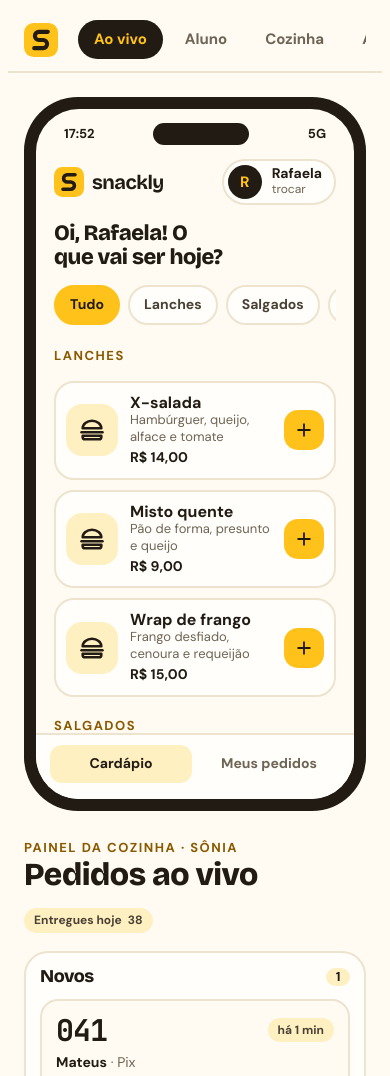
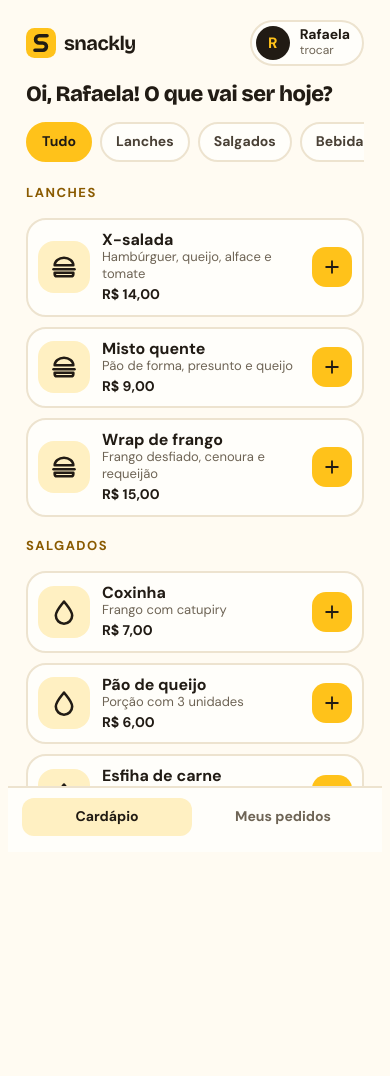
Before and after one commit to Caio-Simoni/snackly-app, a plain HTML site: page index.html in a window 390 px wide. Shown: the top 1076 px of the page. After the commit the page ends 860 px from the top, so only its background shows below. Drawn offline with nearby package versions, Linux system fonts and the light colour scheme.

Commit message:
No celular, o app do aluno abre em tela cheia e a cozinha anda sozinha
Co-Authored-By: Claude Opus 5.5 <noreply@anthropic.com>

```diff
--- a/index.html
+++ b/index.html
@@ -215,6 +215,15 @@ input[type=range]{width:100%;accent-color:var(--ink)}
 @media (max-width:760px){.kb{grid-template-columns:minmax(0,1fr)}.kcol{min-height:0}.brand span{display:none}.reset{display:none}}
 @media (max-width:520px){.phone.fit{width:100%;height:calc(100vh - 110px);padding:0;background:transparent;border-radius:0}.phone.fit .ph{border-radius:24px;border:2px solid var(--line)}.phone.fit .ph-status{display:none}.kpis{grid-template-columns:minmax(0,1fr)}}
 @media (prefers-reduced-motion:reduce){*{animation:none!important;transition:none!important}}
+/* celular de verdade: o app do aluno ocupa a tela inteira, sem moldura nem abas da demo */
+body.solo::before,body.solo .top{display:none}
+body.solo .wrap{padding:0;max-width:none}
+body.solo .phone,body.solo .phone.fit{width:100%;height:100vh;height:100dvh;padding:0;border-radius:0;background:var(--bg)}
+body.solo .phone .ph,body.solo .phone.fit .ph{border-radius:0;border:0}
+body.solo .ph-status{display:none}
+body.solo .ph-head{padding-top:calc(12px + env(safe-area-inset-top,0px));padding-left:max(18px,env(safe-area-inset-left,0px));padding-right:max(18px,env(safe-area-inset-right,0px))}
+body.solo .ph-foot{padding-bottom:calc(16px + env(safe-area-inset-bottom,0px))}
+body.solo .banner{top:calc(10px + env(safe-area-inset-top,0px))}
 </style>
 
 <header class="top">
@@ -387,7 +396,15 @@ function createOrder(pay){
   S.nextCode=S.nextCode>=999?1:S.nextCode+1;
   S.orders.push(o);if(pay==='saldo')S.wallet.saldo=r2(S.wallet.saldo-c.total);
   ui.cart={};ui.screen='order';ui.orderId=o.id;commit();
+  /* no celular sozinho não tem ninguém na cozinha: ela anda sozinha para o aluno ver o pedido ficar pronto */
+  if(isSolo()){autoStep(o.id,'novo',4000);autoStep(o.id,'prep',12000);}
 }
+function autoStep(id,from,ms){setTimeout(function(){var o=S.orders.find(function(x){return x.id===id;});if(o&&o.st===from)advance(id);},ms);}
+
+/* celular de verdade (tela estreita) abrindo o app: só o app do aluno, em tela cheia */
+var SOLO=window.matchMedia('(max-width:600px)');
+function isSolo(){return SOLO.matches&&(ui.tab==='ao-vivo'||ui.tab==='aluno');}
+if(SOLO.addEventListener)SOLO.addEventListener('change',function(){render();});else if(SOLO.addListener)SOLO.addListener(function(){render();});
 
 /* ---------- celular do aluno ---------- */
 function phone(fit){
@@ -570,15 +587,17 @@ function parents(){
 
 /* ---------- desenho ---------- */
 function render(){
+  var solo=isSolo(),tab=solo?'aluno':ui.tab;
+  document.body.classList.toggle('solo',solo);
   document.querySelectorAll('.tab').forEach(function(b){b.setAttribute('aria-selected',b.dataset.tab===ui.tab);});
-  document.querySelectorAll('.view').forEach(function(v){v.hidden=v.id!=='v-'+ui.tab;});
+  document.querySelectorAll('.view').forEach(function(v){v.hidden=v.id!=='v-'+tab;});
   var pb=document.getElementById('phbody'),st=pb?pb.scrollTop:0,ks=window.scrollY;
   ['h-phone-a','h-phone-b','h-kit-a','h-kit-b'].forEach(function(id){document.getElementById(id).innerHTML='';});
-  if(ui.tab==='ao-vivo'){document.getElementById('h-phone-a').innerHTML=phone(false);document.getElementById('h-kit-a').innerHTML=kitchen();}
-  if(ui.tab==='aluno')document.getElementById('h-phone-b').innerHTML=phone(true);
-  if(ui.tab==='cozinha')document.getElementById('h-kit-b').innerHTML=kitchen();
-  document.getElementById('v-admin').innerHTML=ui.tab==='admin'?admin():'';
-  document.getElementById('v-pais').innerHTML=ui.tab==='pais'?parents():'';
+  if(tab==='ao-vivo'){document.getElementById('h-phone-a').innerHTML=phone(false);document.getElementById('h-kit-a').innerHTML=kitchen();}
+  if(tab==='aluno')document.getElementById('h-phone-b').innerHTML=phone(true);
+  if(tab==='cozinha')document.getElementById('h-kit-b').innerHTML=kitchen();
+  document.getElementById('v-admin').innerHTML=tab==='admin'?admin():'';
+  document.getElementById('v-pais').innerHTML=tab==='pais'?parents():'';
   var nb=document.getElementById('phbody');if(nb&&ui.keepScroll)nb.scrollTop=st;ui.keepScroll=false;
   drawQR();modal();tick();
 }
```
